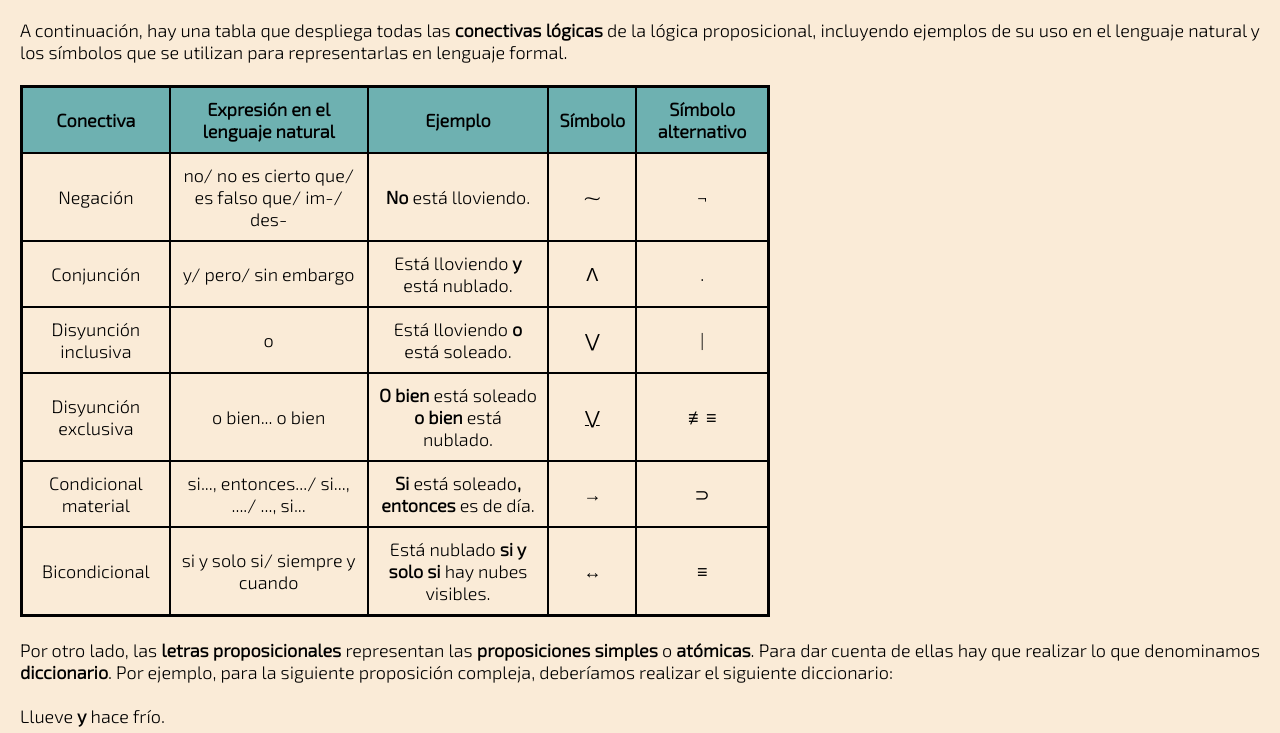
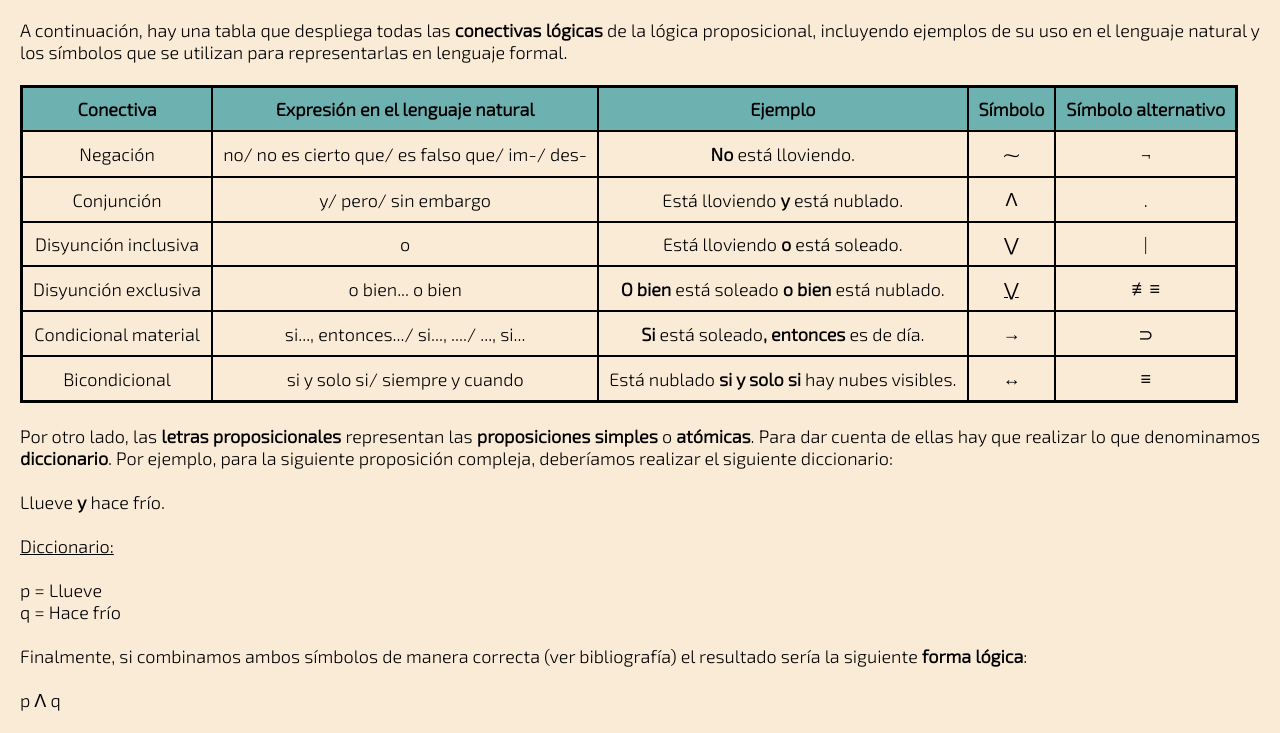
Before and after one commit to emaProg85/Filosofia, a plain HTML site: page lógica-proposicional.html in a window 1280 px wide. Shown: the part 2637-3370 px from the top of the page. Drawn offline with Linux system fonts and the light colour scheme; a web font is replaced by a local one.

Commit message:
Update style.css
Modifiqué las propiedades de tabla en css

```diff
--- a/style.css
+++ b/style.css
@@ -93,12 +93,14 @@ nav {
 }
 
 table {
+    display: table;
+    box-sizing: content-box;
     table-layout: fixed;
     border-collapse: collapse;
     border: 3px solid black;
     text-align: center;
-    max-width: 750px;
-    overflow: hidden;
+    min-width: 200px;
+    overflow-wrap: anywhere;
 }
 
 col {
```
